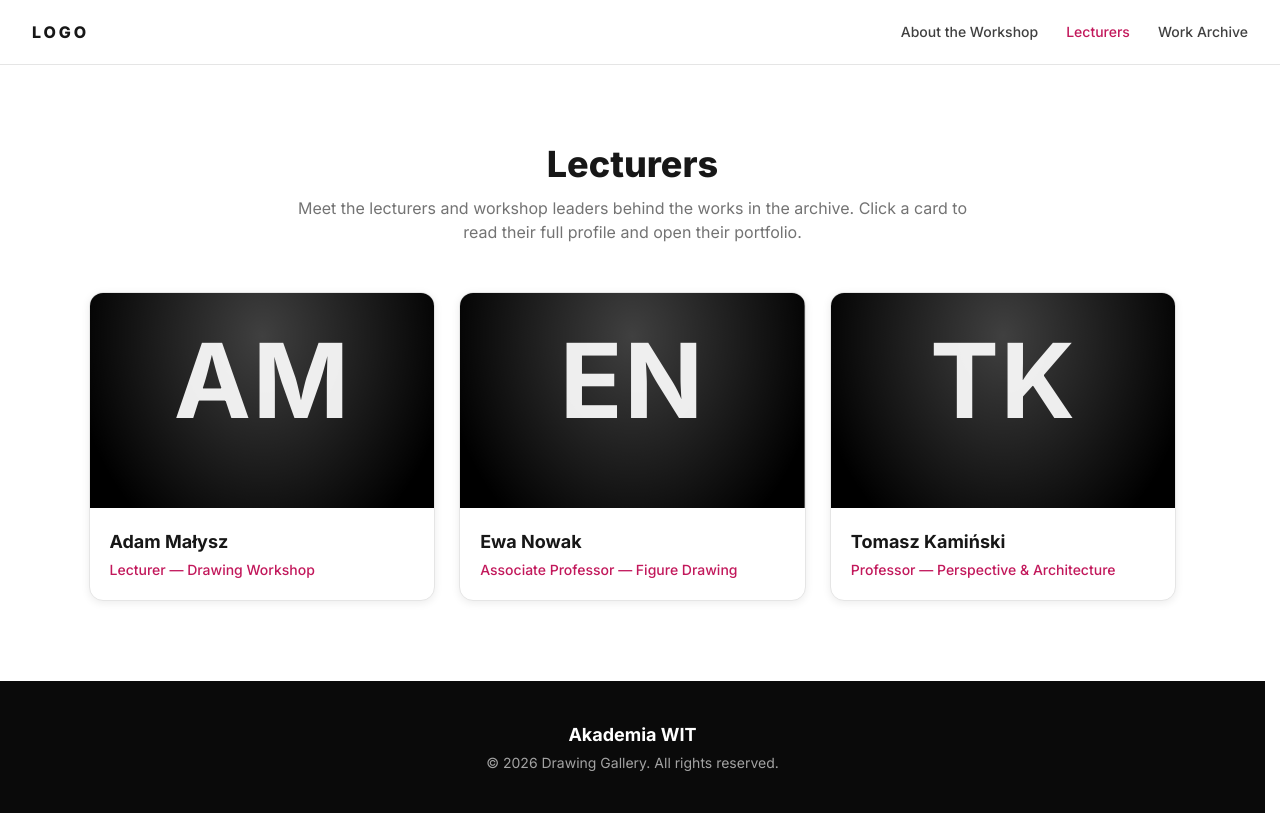
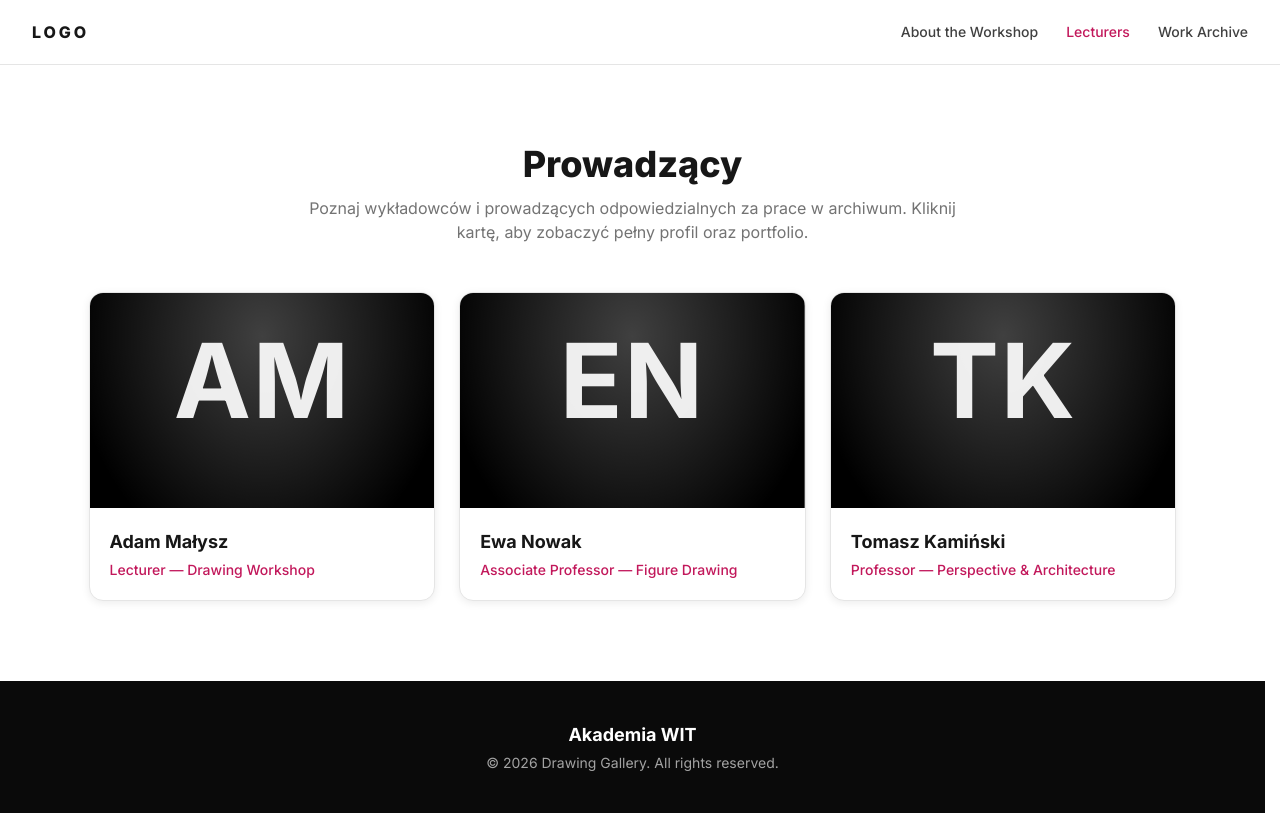
Before and after one commit to Teryss/WIT-Lab-2, a React (Vite) app: page /lecturers in a window 1280 px wide. Built offline with nearby package versions, Linux system fonts and the light colour scheme.

Commit message:
translate LecturersPage.jsx
na polski ~I

```diff
--- a/src/pages/LecturersPage.jsx
+++ b/src/pages/LecturersPage.jsx
@@ -9,11 +9,11 @@ export default function LecturersPage() {
   return (
     <section className="max-w-6xl mx-auto px-5 md:px-8 py-16 md:py-20">
       <h1 className="text-3xl md:text-4xl font-extrabold text-neutral-900 text-center">
-        Lecturers
+        Prowadzący
       </h1>
       <p className="mt-3 text-neutral-500 text-center max-w-2xl mx-auto">
-        Meet the lecturers and workshop leaders behind the works in the archive.
-        Click a card to read their full profile and open their portfolio.
+        Poznaj wykładowców i prowadzących odpowiedzialnych za prace w archiwum.
+        Kliknij kartę, aby zobaczyć pełny profil oraz portfolio.
       </p>
 
       <div className="mt-12 grid grid-cols-1 sm:grid-cols-2 lg:grid-cols-3 gap-6">
```
